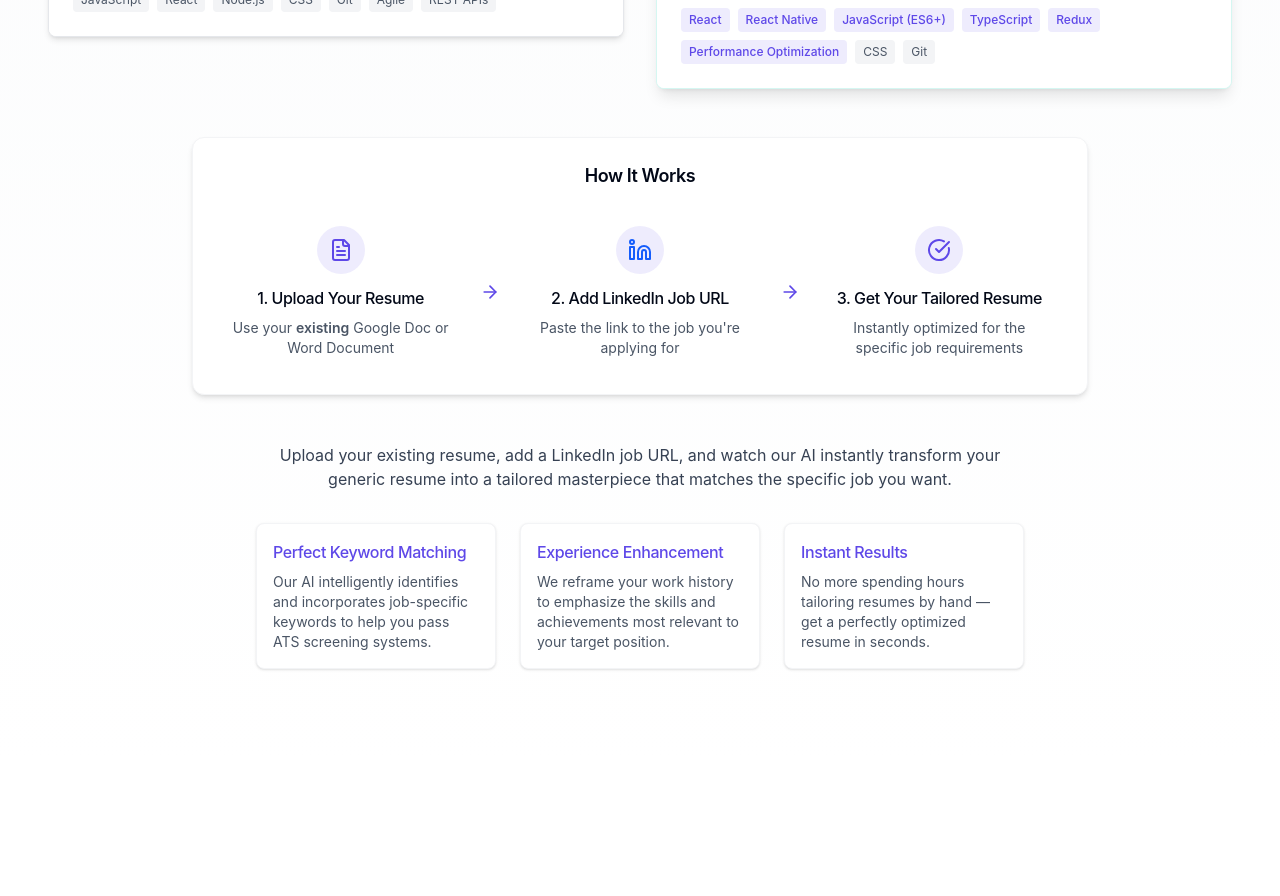
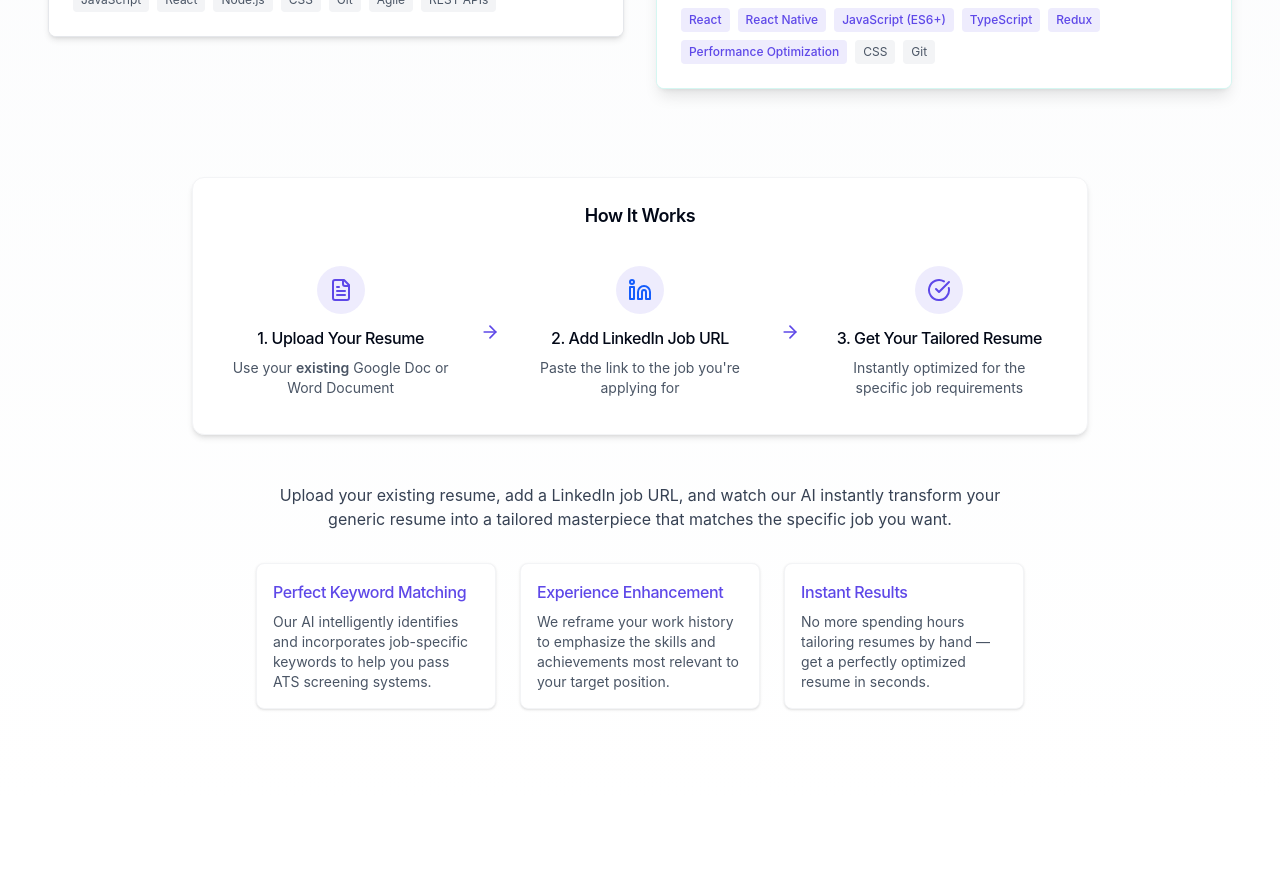
Before and after one commit to Michael-R-Dickinson/job-search-helper, a Next.js app in the folder packages/frontend/: page / in a window 1280 px wide. Shown: the part 1700-2596 px from the top of the page. Built offline with nearby package versions, Linux system fonts and the light colour scheme.

Commit message:
altered resume tailoring padding

```diff
--- a/packages/frontend/src/components/ResumeTailoringSection.tsx
+++ b/packages/frontend/src/components/ResumeTailoringSection.tsx
@@ -316,7 +316,7 @@ const ResumeTailoringSection = () => {
 
       {/* Process illustration - NEW */}
       <div
-        className="mt-12 max-w-4xl mx-auto feature-item-animate"
+        className="mt-22 max-w-4xl mx-auto feature-item-animate"
         style={{ transitionDelay: '400ms' }}
       >
         <div className="bg-white rounded-xl shadow-md border border-gray-100 p-6">
```
